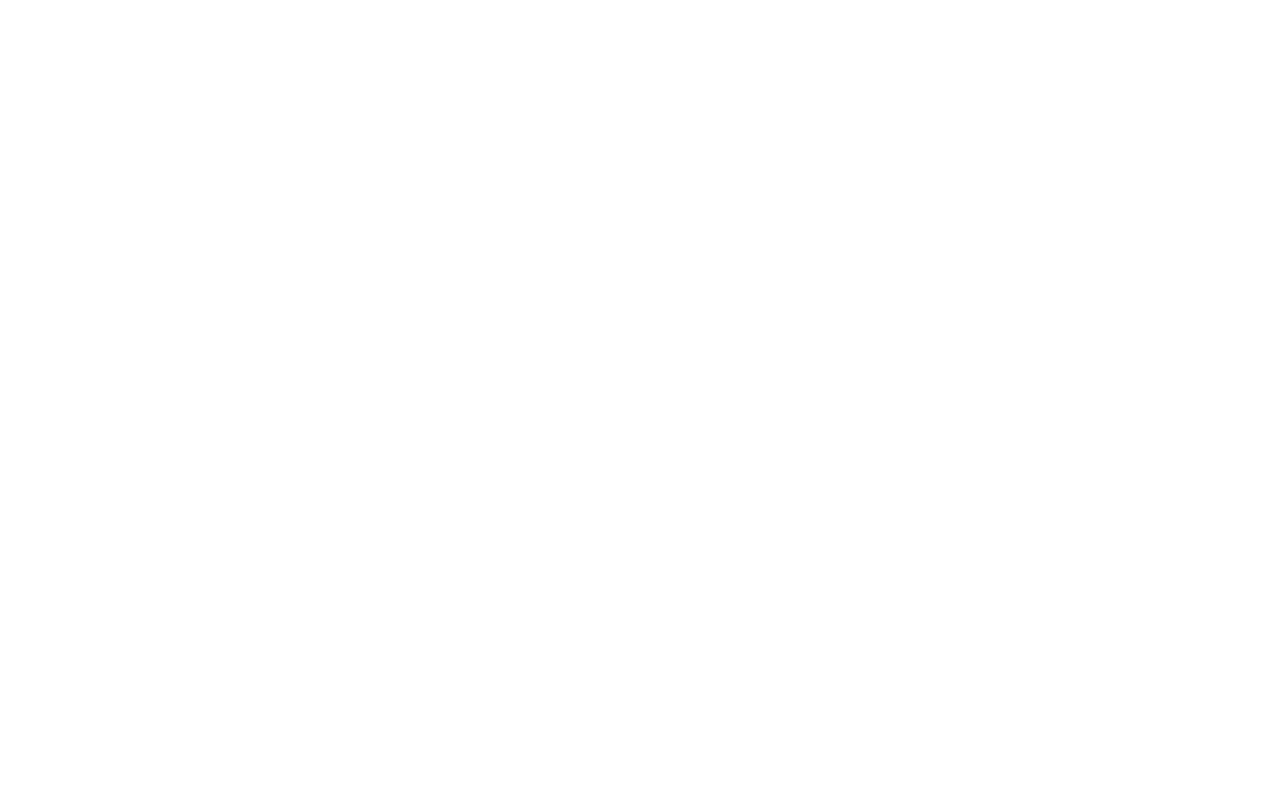
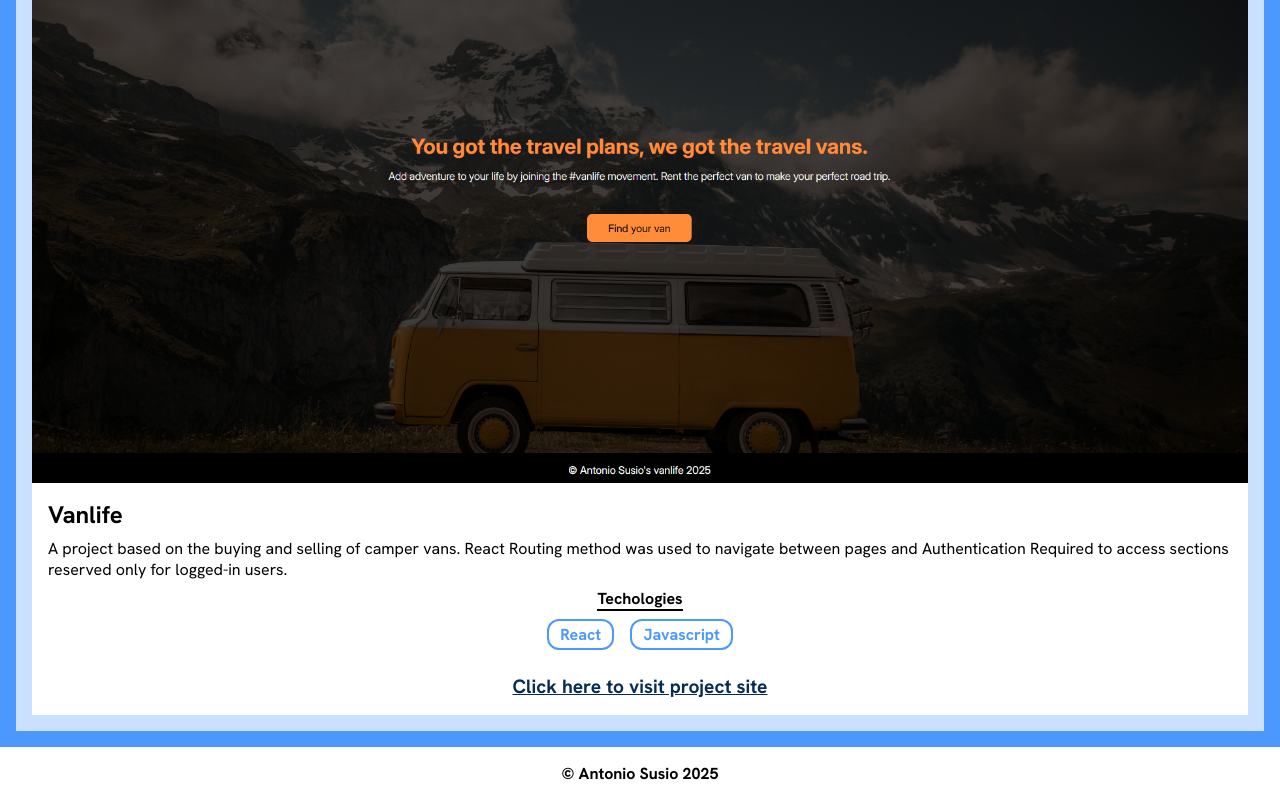
Before and after one commit to AntonioSusio/my-portfolio, a React (Vite) app: page /projects in a window 1280 px wide. Shown: the part 826-1626 px from the top of the page. Before the commit the page ends 802 px from the top, so only its background shows below. Built offline with nearby package versions, Linux system fonts and the light colour scheme.

Commit message:
implemented the first project card with name, image, description, technologies used and link (link to fill)

```diff
--- a/src/index.css
+++ b/src/index.css
@@ -30,13 +30,21 @@
 
 .email-paragraph,
 .footer-text,
-.scrimba-link {
+.scrimba-link,
+.technologies-paragraph,
+.technology,
+.project-link {
   font-weight: bold;
 }
 
 .about-description,
 .resume-description {
   font-weight: 500;
+}
+
+.resume-heading,
+.projects-heading {
+  font-size: 2.3rem;
 }
 
 /* Header */
@@ -48,7 +56,8 @@
   font-size: 1.5rem;
 }
 
-.email-paragraph {
+.email-paragraph,
+.project-link {
   font-size: 1.2rem;
 }
 
@@ -66,10 +75,7 @@
   text-align: center;
 }
 
-/* Resume section */
-.resume-heading {
-  font-size: 2.3rem;
-}
+
 
 /* LAYOUT */
 h1,
@@ -115,8 +121,16 @@
   background-color: #c9e1ff;
 }
 
+.resume-section,
+.projects-section,
+.projects-container {
+  gap: 1rem;
+}
+
+
 .resume-card,
-.project-card {
+.project-card,
+.scrimba-link-container {
   background-color: var(--primary-color);
 }
 
@@ -285,9 +299,6 @@
 }
 
 /* Resume section */
-.resume-section {
-  gap: 1rem;
-}
 
 .resumes-container {
   gap: 2rem;
@@ -301,7 +312,7 @@
 }
 
 .resume-period,
-.resume-istitute-info {
+.resume-institute-info {
   color: #052d55;
 }
 
@@ -310,3 +321,34 @@
 }
 
 /* Projects section */
+.project-info {
+  padding: 1rem;
+  gap: 0.5rem;
+}
+
+.technologies-paragraph {
+  width: fit-content;
+  border-bottom: 2px solid #000000;
+  align-self: center;
+}
+
+.technologies-container {
+  flex-wrap: wrap;
+  justify-content: center;
+  gap: 1rem;
+}
+
+.technology {
+  color: var(--secondary-color);
+  border: 2px solid var(--secondary-color);
+  border-radius: 12px;
+  padding: 0.2rem 0.7rem;
+}
+
+.project-link {
+  color: #052d55;
+  align-self: center;
+  text-align: center;
+  text-decoration: underline;
+  margin-top: 1rem;
+}
--- a/src/pages/Projects.tsx
+++ b/src/pages/Projects.tsx
@@ -2,6 +2,7 @@
 import type { Project } from "../projects";
 import projectsData from "../projects";
 import { nanoid } from "nanoid";
+import { Link } from "react-router-dom";
 
 export default function Projects() {
   const [projects, setProjects] = React.useState<Project[]>([]);
@@ -11,16 +12,31 @@
   }, []);
 
   const projectEl = projects.map((project) => (
-    <div key={nanoid()} className="project-card">
-      <h2>{project.projectName}</h2>
+    <div key={nanoid()} className="project-card flex flex-col">
+      <img src={project.projectImage} alt={project.alternativeText} />
+      <div className="project-info flex flex-col">
+        <h2>{project.projectName}</h2>
+        <p>{project.projectDescritpion}</p>
+
+        <p className="technologies-paragraph">Techologies</p>
+        <div className="technologies-container flex">
+          {project.projectTechnologies.map((tech) => (
+            <p className="technology">{tech}</p>
+          ))}
+        </div>
+
+        <Link to="" target="_blank" className="project-link">
+          Click here to visit project site
+        </Link>
+      </div>
     </div>
   ));
 
   return (
-    <section className="projects-section">
+    <section className="projects-section flex flex-col">
       <h1 className="projects-heading flex">Projects</h1>
 
-      <div className="projects-container">{projectEl}</div>
+      <div className="projects-container flex flex-col">{projectEl}</div>
     </section>
   );
 }
--- a/src/pages/Resume.tsx
+++ b/src/pages/Resume.tsx
@@ -14,7 +14,7 @@
   const resumeEl = resumes.map((resume) => (
     <div key={nanoid()} className="resume-card flex flex-col">
       <h2 className="resume-period">{resume.period}</h2>
-      <h3 className="resume-istitute-info">
+      <h3 className="resume-institute-info">
         {resume.schoolName} - {resume.city} {resume.country}
       </h3>
       {resume.eqfLevel && <p>EQF Level - {resume.eqfLevel}</p>}
--- a/src/projects.ts
+++ b/src/projects.ts
@@ -11,7 +11,7 @@
         projectName: "Vanlife",
         projectDescritpion: "A project based on the buying and selling of camper vans. React Routing method was used to navigate between pages and Authentication Required to access sections reserved only for logged-in users.",
         projectTechnologies: ["React", "Javascript"],
-        projectImage: "",
+        projectImage: "/VanLifeProject.png",
         alternativeText: "Image representing Vanlife site homepage",
     }
 ]
```
Also changed, not shown: public/VanLifeProject.png (added).
